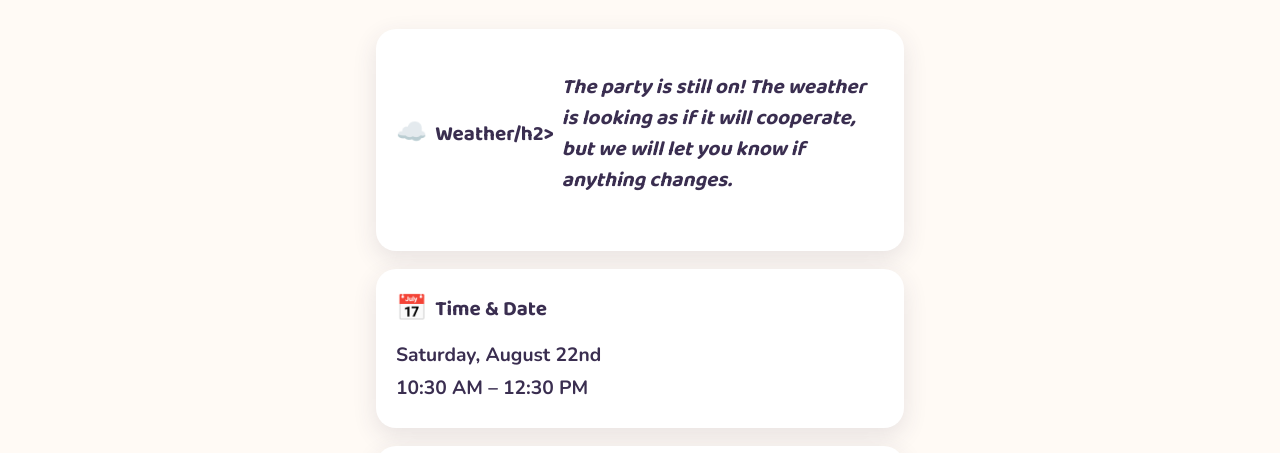
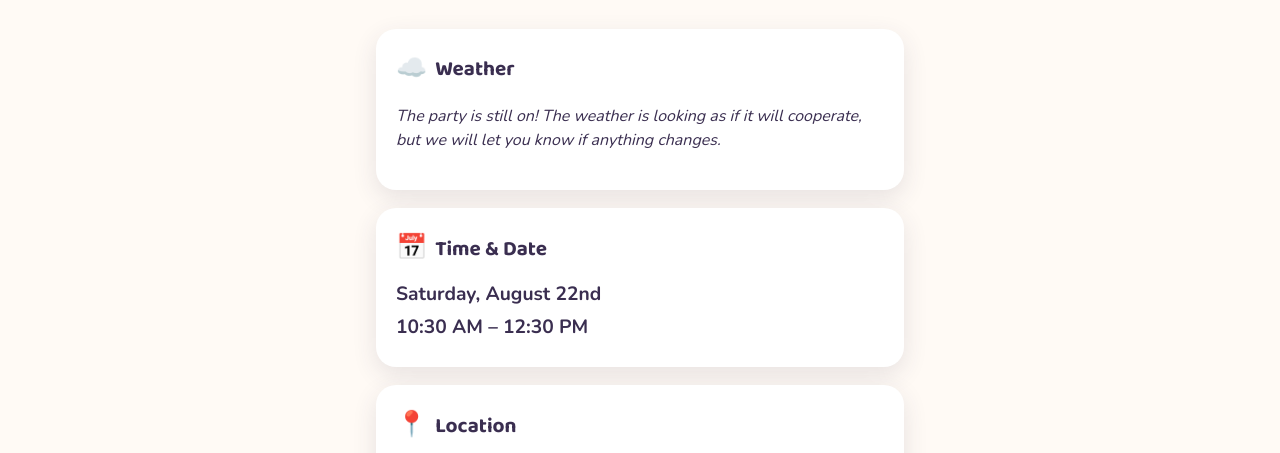
Before and after one commit to wkenney10/surayaturnsfour, a plain HTML site: page index.html in a window 1280 px wide. Shown: the part 347-800 px from the top of the page. Drawn offline with nearby package versions, Linux system fonts and the light colour scheme; some packages are replaced by stand-ins of ours.

Commit message:
Update index.html

```diff
--- a/index.html
+++ b/index.html
@@ -28,7 +28,7 @@
 <main>
 
   <section class="card" id="weather">
-    <h2><span class="icon" aria-hidden="true">☁️</span> Weather/h2>
+    <h2><span class="icon" aria-hidden="true">☁️</span> Weather</h2>
     <p><em>The party is still on! The weather is looking as if it will cooperate, but we will let you know if anything changes.</em></p>
   </section>
 
```
